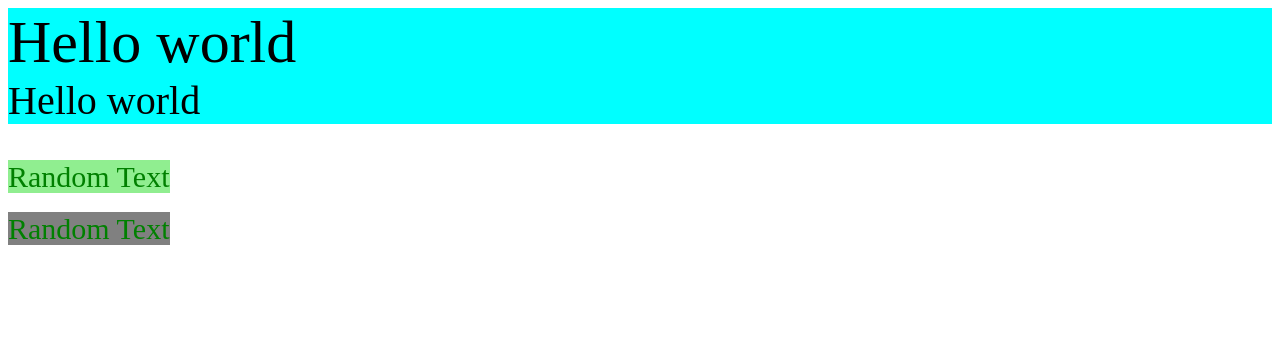
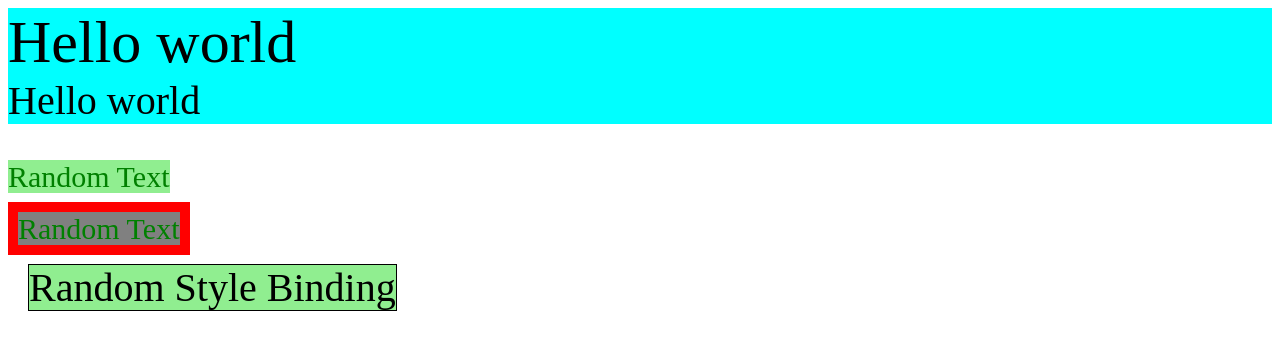
Before and after one commit to JLXP/vue-test-01, a plain HTML site: page index.html in a window 1280 px wide. Drawn offline with nearby package versions, Linux system fonts and the light colour scheme.

Commit message:
Array de clases y objetis de estilo personalizado

```diff
--- a/index.html
+++ b/index.html
@@ -20,9 +20,12 @@
       >
       <br />
       <br />
-      <span class="padding-medium" v-bind:class="isMaintitle() ? MainTitle: ''"
+      <span class="padding-medium" v-bind:class="[isMaintitle() ? MainTitle: '', borderClass]"
         >Random Text</span
       >
+      <br />
+      <br />
+      <span v-bind:style="someStyle.style1">Random Style Binding</span>
     </div>
   </body>
   <script>
@@ -33,6 +36,19 @@
         const MainTitle = {
           h1: true,
           "bg-grey": true,
+        };
+
+        const borderClass = {
+            border:true,
+        }
+
+        const someStyle = {
+          style1: {
+            fontSize: "40px",
+            backgroundColor: "lightgreen",
+            margin: "20px",
+            border: "1px solid black",
+          },
         };
 
         function isMaintitle() {
@@ -47,6 +63,8 @@
           isMaintitle,
           hasGreenBackground,
           MainTitle,
+          someStyle,
+          borderClass
         };
       },
     }).mount("#app");
@@ -69,5 +87,8 @@
     .padding-mediun {
       padding: 20px;
     }
+    .border{
+        border: 10px solid red;
+    }
   </style>
 </html>
```
